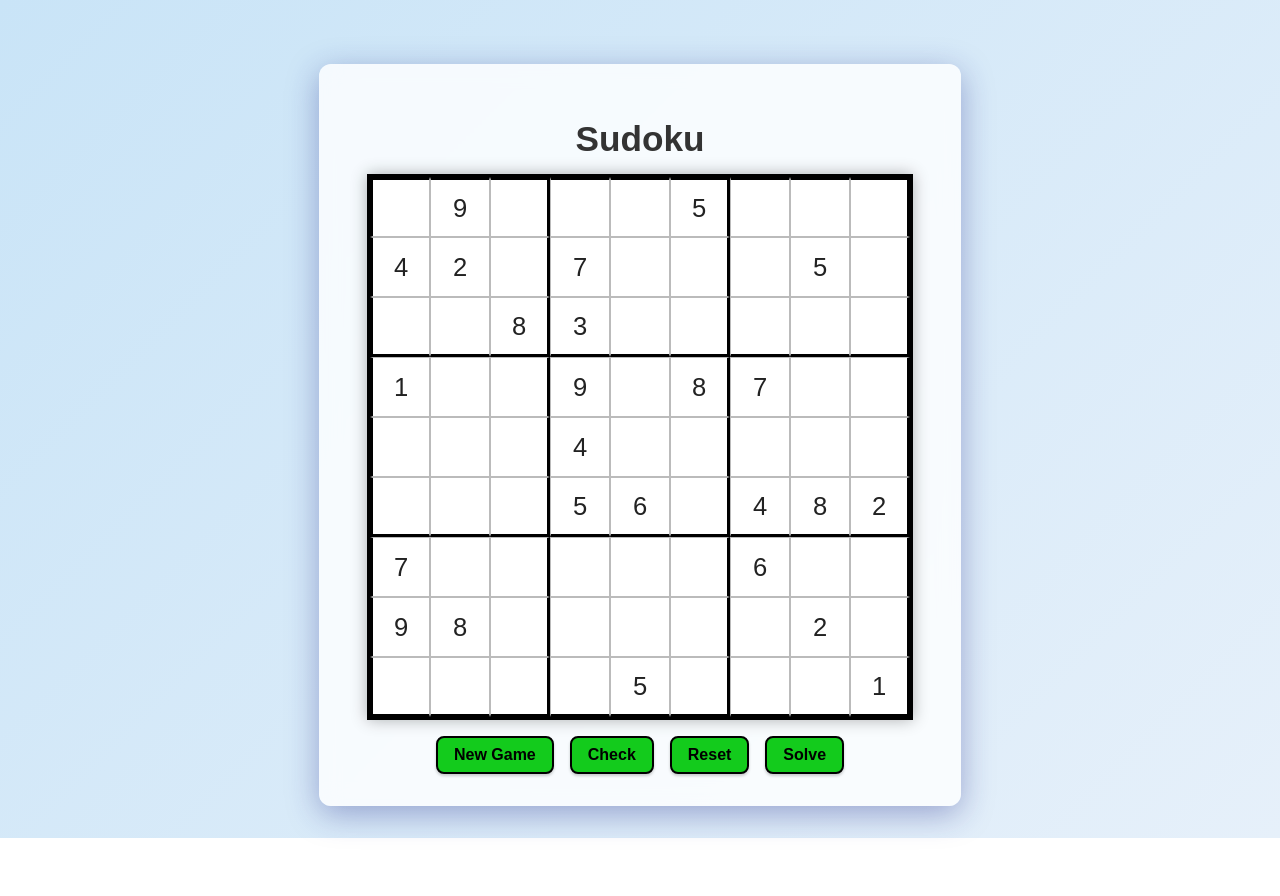
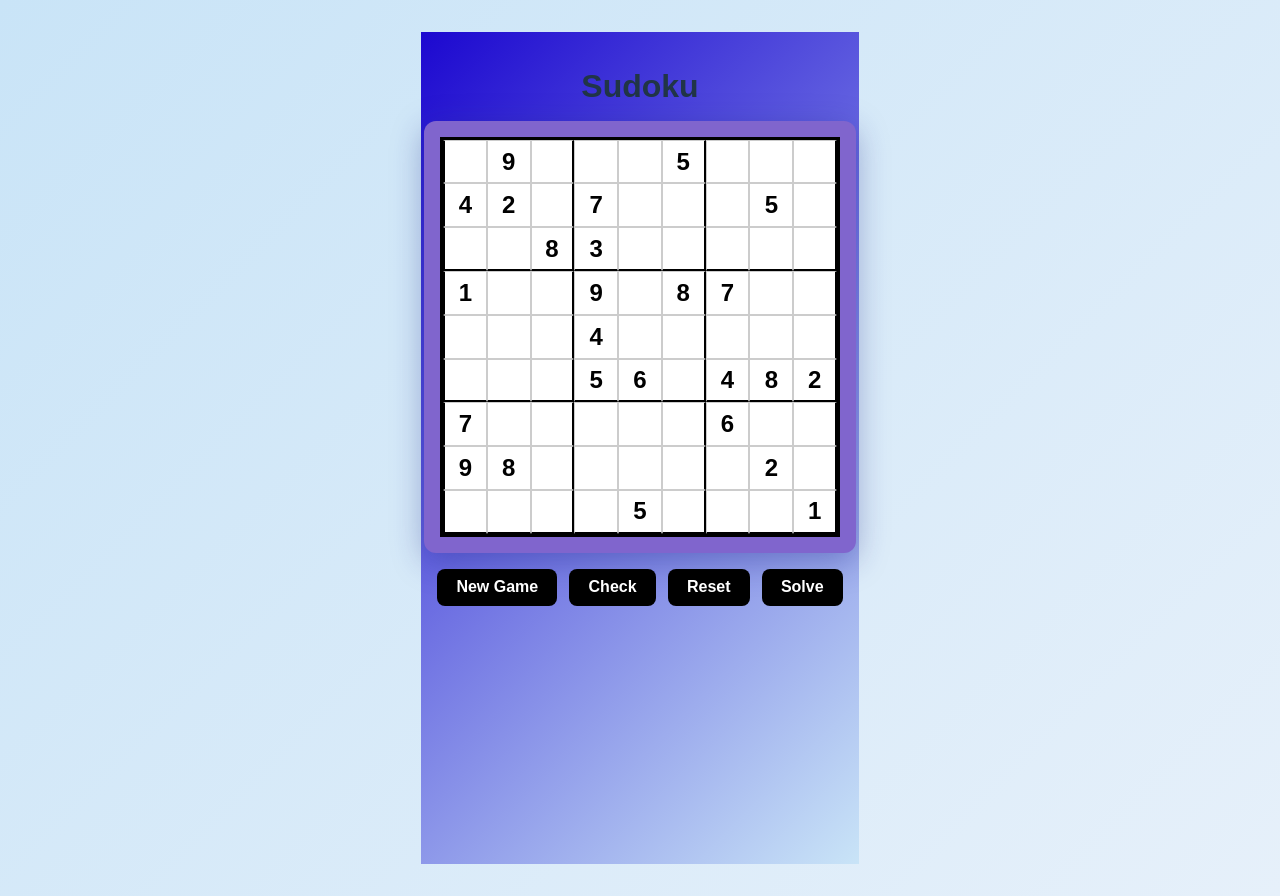
Before and after one commit to blovelace84/sudoku-app-repo, a Svelte app in the folder sudoku-app/: page / in a window 1280 px wide. Before the commit the page ends 838 px from the top, so only its background shows below. Built offline with nearby package versions, Linux system fonts and the light colour scheme.

Commit message:
Update all

```diff
--- a/sudoku-app/src/App.svelte
+++ b/sudoku-app/src/App.svelte
@@ -39,7 +39,9 @@
 
 <main>
   <h1>Sudoku</h1>
-  <Board bind:board />
+  <div class="board-container">
+    <Board bind:board />
+  </div>
   <Controls
     onNewGame={newGame}
     onCheck={checkBoard}
@@ -62,28 +64,45 @@
     font-family: "poppins", sans-serif;
   }
   main {
-    background: #ffffffcc;
-    backdrop-filter: blur(10px);
-    border-radius: 12px;
-    padding: 2rem 3rem;
-    box-shadow: 0 8px 32px 0 rgba(31, 38, 135, 0.37);
     display: flex;
     flex-direction: column;
     align-items: center;
-    margin-top: 2rem;
-    font-family: sans-serif;
+    justify-content: flex-start;
+    min-height: 100vh;
+    padding: 1rem;
+    background: linear-gradient(135deg, #1c08d0, #c9e4f7);
   }
 
   h1 {
-    font-size: 2.2rem;
+    font-size: 2rem;
     margin-bottom: 1rem;
-    color: #333;
+    text-align: center;
+  }
+
+  .board-container {
+    background: rgb(128, 101, 205);
+    border-radius: 12px;
+    padding: 1rem;
+    box-shadow: 0 8px 32px 0 rgba(31, 38, 135, 0.37);
+    width: 100%;
+    max-width: 400px;
   }
 
   .message {
     margin-top: 1rem;
-    font-size: 1.2rem;
+    font-size: 1rem;
     font-weight: 500;
+    text-align: center;
     color: #333;
   }
+
+  @media (max-width: 600px) {
+    h1 {
+      font-size: 1.6rem;
+    }
+    .board-container {
+      max-width: 90vw;
+      padding: 0.5rem;
+    }
+  }
 </style>
--- a/sudoku-app/src/components/Board.svelte
+++ b/sudoku-app/src/components/Board.svelte
@@ -1,43 +1,94 @@
 <script>
-  import Cell from "./Cell.svelte";
-  import { getBoardErrors } from "../lib/sudoku.js";
-
   export let board;
-  $: errors = getBoardErrors(board);
 </script>
 
 <div class="board">
-  {#each board as row, i}
-    <div class="row">
-      {#each row as cell, j}
-        <Cell bind:value={board[i][j]} row={i} col={j} {errors} />
-      {/each}
-    </div>
+  {#each board as row, rowIndex}
+    {#each row as cell, colIndex}
+      <div class="cell">
+        {#if cell !== 0}
+          <span class="fixed">{cell}</span>
+        {:else}
+          <input
+            type="text"
+            maxlength="1"
+            on:input={(e) => {
+              const target = e.currentTarget;
+              const val = parseInt(target.value) || 0;
+              board[rowIndex][colIndex] = val;
+            }}
+          />
+        {/if}
+      </div>
+    {/each}
   {/each}
 </div>
 
 <style>
   .board {
     display: grid;
+    grid-template-columns: repeat(9, 1fr);
     grid-template-rows: repeat(9, 1fr);
-    border: 3px solid #000;
-    background-color: #000;
-    width: fit-content;
-    box-shadow: 0 0 15px rgba(0, 0, 0, 0.3);
+    width: 100%;
+    max-width: 400px; /* Adjust if you want bigger */
+    aspect-ratio: 1 / 1;
+    border: 3px solid black;
+    background: white;
+    box-sizing: border-box;
+    margin: 0 auto;
   }
 
-  .row {
-    display: grid;
-    grid-template-columns: repeat(9, 1fr);
+  .cell {
+    border: 1px solid #ccc;
+    display: flex;
+    align-items: center;
+    justify-content: center;
+    font-size: clamp(1rem, 2vw, 1.5rem);
+    position: relative;
   }
 
-  /* Thicker horizontal lines for 3x3 boxes */
-  .row:nth-child(3n) :global(.cell) {
-    border-bottom: 3px solid #000;
+  .fixed {
+    color: #000;
+    font-weight: bold;
   }
 
-  /* Optional: Top border thickness for the first row */
-  .row:first-child :global(.cell) {
-    border-top: 3px solid #000;
+  input {
+    width: 100%;
+    height: 100%;
+    text-align: center;
+    font-size: inherit;
+    border: none;
+    outline: none;
+    background: transparent;
+  }
+
+  /* Thicker subgrid borders */
+  .cell:nth-child(3n) {
+    border-right: 2px solid black;
+  }
+
+  .cell:nth-child(9n + 1) {
+    border-left: 2px solid black;
+  }
+
+  /* Thicker horizontal lines */
+  .cell:nth-child(n + 19):nth-child(-n + 27),
+  .cell:nth-child(n + 46):nth-child(-n + 54) {
+    border-bottom: 2px solid black;
+  }
+
+  /* Outer bottom border */
+  .cell:nth-last-child(-n + 9) {
+    border-bottom: 2px solid black;
+  }
+
+  @media (max-width: 600px) {
+    .board {
+      max-width: 90vw;
+    }
+
+    .cell {
+      font-size: clamp(0.9rem, 4vw, 1.2rem);
+    }
   }
 </style>
--- a/sudoku-app/src/components/Controls.svelte
+++ b/sudoku-app/src/components/Controls.svelte
@@ -15,50 +15,40 @@
 <style>
   .controls {
     display: flex;
-    gap: 1rem;
+    flex-wrap: wrap;
+    justify-content: center;
+    gap: 0.75rem;
     margin-top: 1rem;
-    justify-content: center;
-    align-items: center;
-    flex-wrap: wrap;
   }
 
   button {
-    background-color: rgb(19, 203, 28);
-    border: 2px solid #000;
+    background: #000;
+    color: #fff;
+    border: none;
+    padding: 0.6rem 1.2rem;
     border-radius: 8px;
-    padding: 0.5rem 1rem;
     font-size: 1rem;
-    font-weight: 600;
+    font-weight: bold;
     cursor: pointer;
-    transition: all 0.2s ease-in-out;
-    box-shadow: 0 2px 3px rgba(0, 0, 0, 0.2);
+    transition:
+      transform 0.2s,
+      background 0.2s;
   }
 
   button:hover {
-    background-color: #f1f1f1;
+    background: #222;
     transform: translateY(-2px);
   }
 
   button:active {
-    background-color: #e1e1e1;
     transform: translateY(0);
   }
 
-  /* Optional dark mode variant */
-  @media (prefers-color-scheme: dark) {
+  @media (max-width: 600px) {
     button {
-      background-color: #1e1e1e;
-      color: #fff;
-      border-color: #fff;
-      box-shadow: 0 2px 5px rgba(255, 255, 255, 0.1);
-    }
-
-    button:hover {
-      background-color: #333;
-    }
-
-    button:active {
-      background-color: #222;
+      flex: 1 1 45%;
+      font-size: 0.9rem;
+      padding: 0.5rem;
     }
   }
 </style>
```
